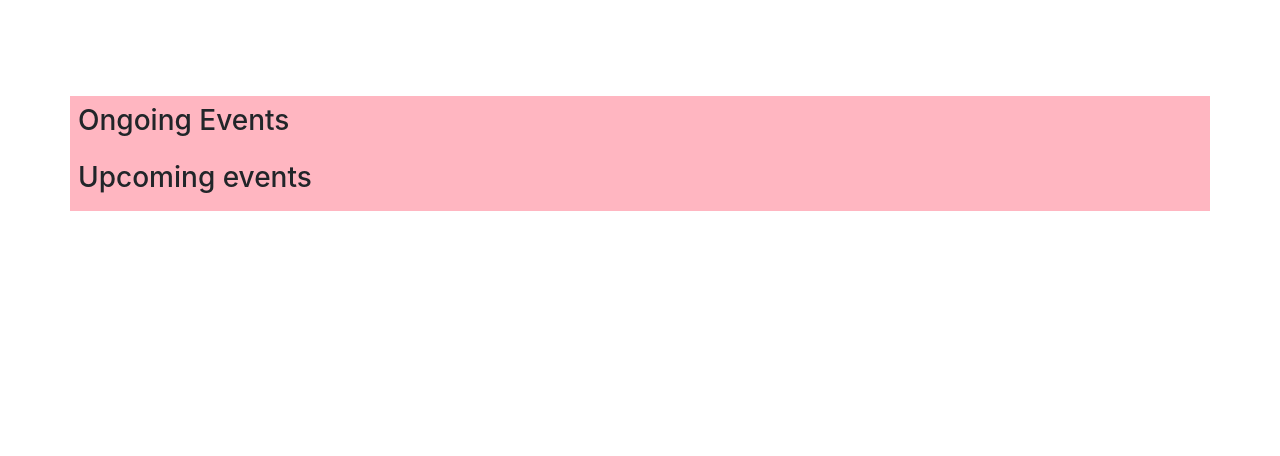
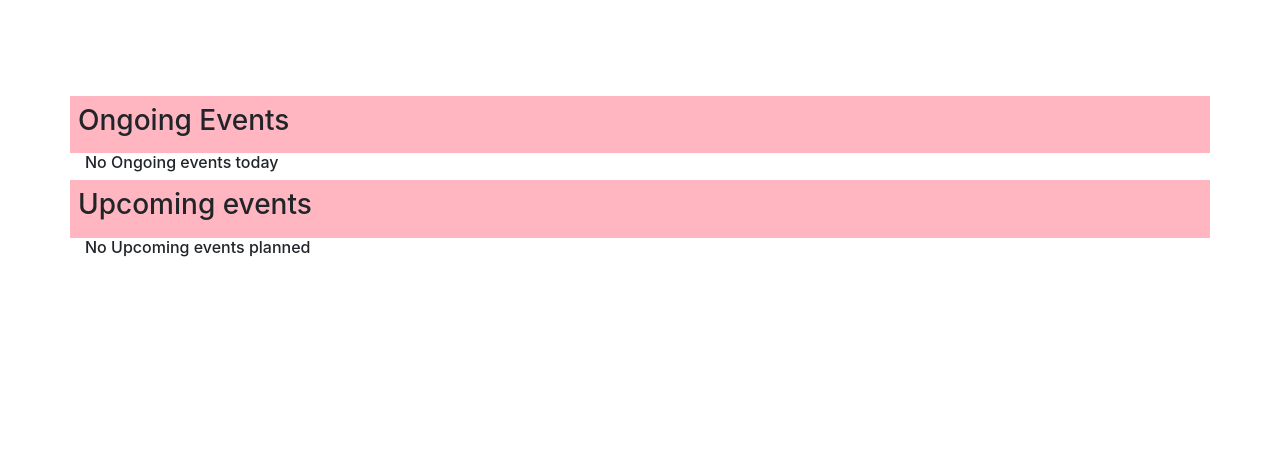
Before and after one commit to Santhosh417/8210T5app-ncavas, a Django app: page /events/events_details/ in a window 1280 px wide. Shown: the part 155-611 px from the top of the page. Run offline with Django 3.2, Linux system fonts and the light colour scheme; data that the repository does not hold is empty; some libraries are stand-ins or nearby versions.

Commit message:
added condition to chek ongoing and upcoming events
added condition to chek ongoing and upcoming events

```diff
--- a/events/templates/eventsPage.html
+++ b/events/templates/eventsPage.html
@@ -16,6 +16,9 @@
     <div class="row p-2 bg-pink">
         <h3>Ongoing Events</h3>
     </div>
+    {% if ongoing_events.count == 0 %}
+    <h6> No Ongoing events today</h6>
+    {% endif %}
     {% for events in ongoing_events %}
         <section>
             <div class="row">
@@ -58,6 +61,9 @@
     <div class="row p-2 bg-pink">
         <h3>Upcoming events</h3>
     </div>
+    {% if upcoming_events.count == 0 %}
+    <h6> No Upcoming events planned</h6>
+    {% endif %}
     {% for events in upcoming_events %}
         <section>
             <div class="row">
```
